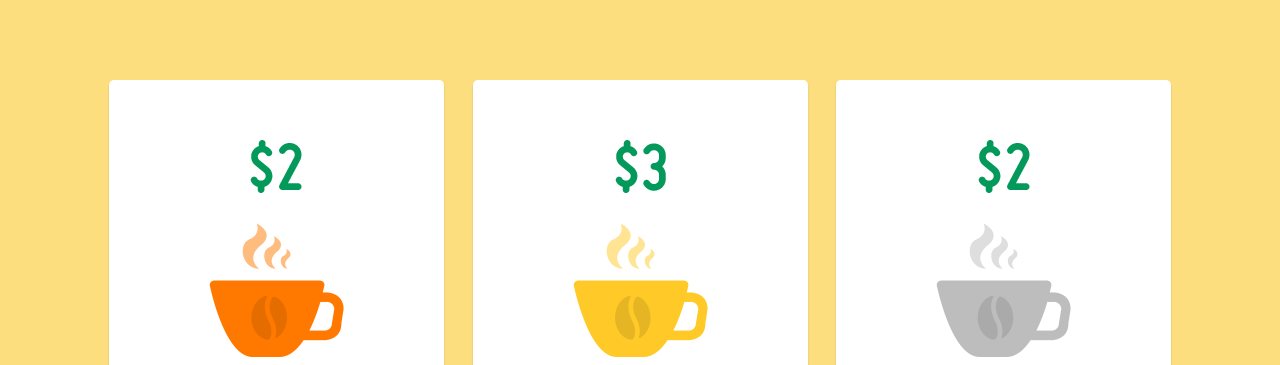
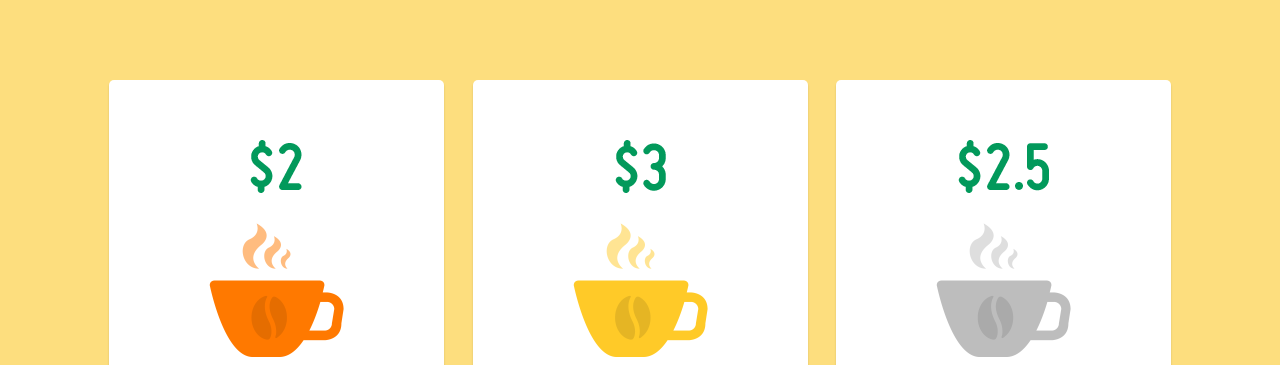
Before and after one commit to Debyri/flexbox-homework, a plain HTML site: page project1/index.html in a window 1280 px wide. Shown: the top 365 px of the page. Drawn offline with Linux system fonts and the light colour scheme; files whose address does not match are found by name.

Commit message:
fixed typo for the price

```diff
--- a/project1/index.html
+++ b/project1/index.html
@@ -31,7 +31,7 @@
             </li>
             <li class="flex-item">
                 <div class="price-wrapper">
-                    <img src="./icons/$2.png" alt="$2">
+                    <img src="./icons/$2.5.png" alt="$2.5">
                 </div>
                 <div class="cup-wrapper"><img src=".icons/silvercup.png" alt="silver cup"></div>
                 <h3 class="cup-title">silver</h3>
```
